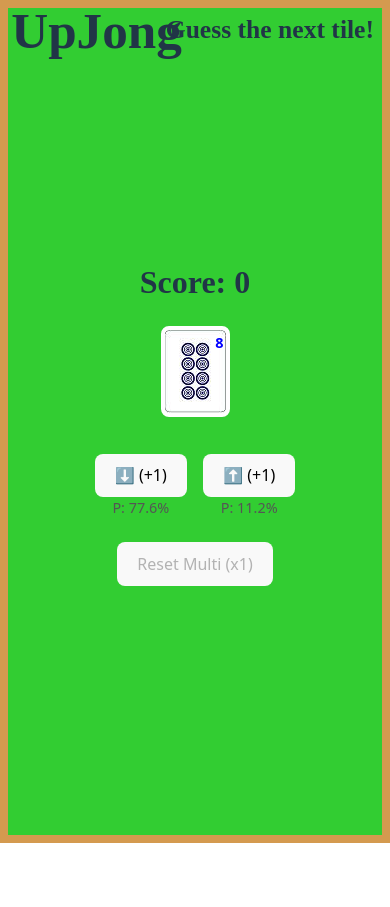
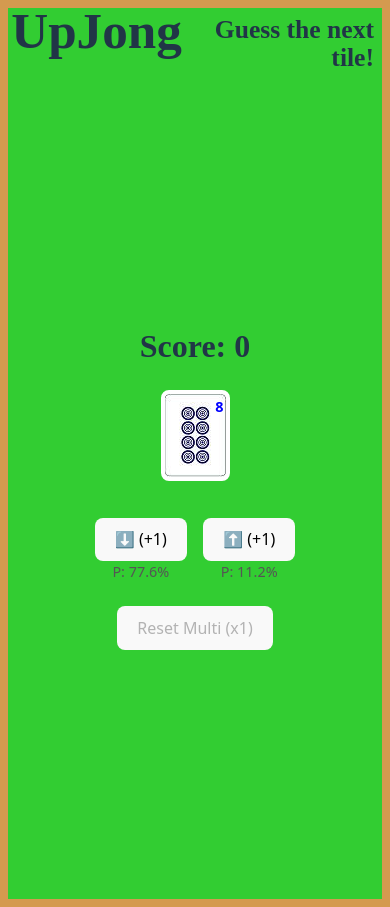
Before and after one commit to Jdneb220/upjong, a React (Vite) app: page / in a window 390 px wide. Before the commit the page ends 844 px from the top, so only its background shows below. Built offline with nearby package versions, Linux system fonts and the light colour scheme; a web font is replaced by a local one.

Commit message:
css updates for mobile

```diff
--- a/src/App.jsx
+++ b/src/App.jsx
@@ -1,6 +1,4 @@
 import React, { useState, useEffect } from 'react'
-import reactLogo from './assets/react.svg'
-import viteLogo from '/vite.svg'
 import './App.css'
 
 import { Tile, TILES } from './Tile'
@@ -237,7 +235,7 @@ function App() {
           </div>
         </div>
         <div style={count < 10 ? { display: 'none' } : {}}>
-        <div style={{ display: 'flex', gap: '1rem', marginTop: '0.5rem' }}>
+        <div style={{ display: 'flex', gap: '1rem', marginTop: '0.5rem', flexWrap: 'wrap' }}>
           <div style={{ display: 'flex', flexDirection: 'column', alignItems: 'center' }}>
             <button onClick={() => handleGuess('lowerSameSuit', 5)}>{`⬇️ Same (+${5 * multiplier})`}</button>
             <span style={{ fontSize: '0.9rem', color: '#555' }}>P: {getProb('lowerSameSuit') ?? '--'}</span>
--- a/src/index.css
+++ b/src/index.css
@@ -24,11 +24,12 @@ a:hover {
 
 body {
   margin: 0;
+  padding-top: 4rem;
   display: flex;
   place-items: center;
   min-width: 320px;
   min-height: 98vh;
-  background-color: limegreen;
+  background-color: rgb(10, 41, 10);
   border: 1vh solid rgb(212, 154, 79);
 }
 
@@ -39,6 +40,7 @@ h1 {
   position: absolute;
   top: 0rem;
   margin: .2rem;
+  max-width: 45vw;
 }
 
 h2 {
@@ -49,6 +51,8 @@ h2 {
   top: 0rem;
   right: 0;
   margin: 1rem;
+  max-width: 45vw;
+  text-align: right;
 }
 
 button {
@@ -58,7 +62,7 @@ button {
   font-size: 1em;
   font-weight: 500;
   font-family: inherit;
-  background-color: #1a1a1a;
+  background-color: #f9f9f9;
   cursor: pointer;
   transition: border-color 0.25s;
 }
@@ -75,10 +79,10 @@ button:focus-visible {
     color: #213547;
     background-color: #ffffff;
   }
+  body {
+    background-color: limegreen;
+  }
   a:hover {
     color: #747bff;
   }
-  button {
-    background-color: #f9f9f9;
-  }
 }
```
